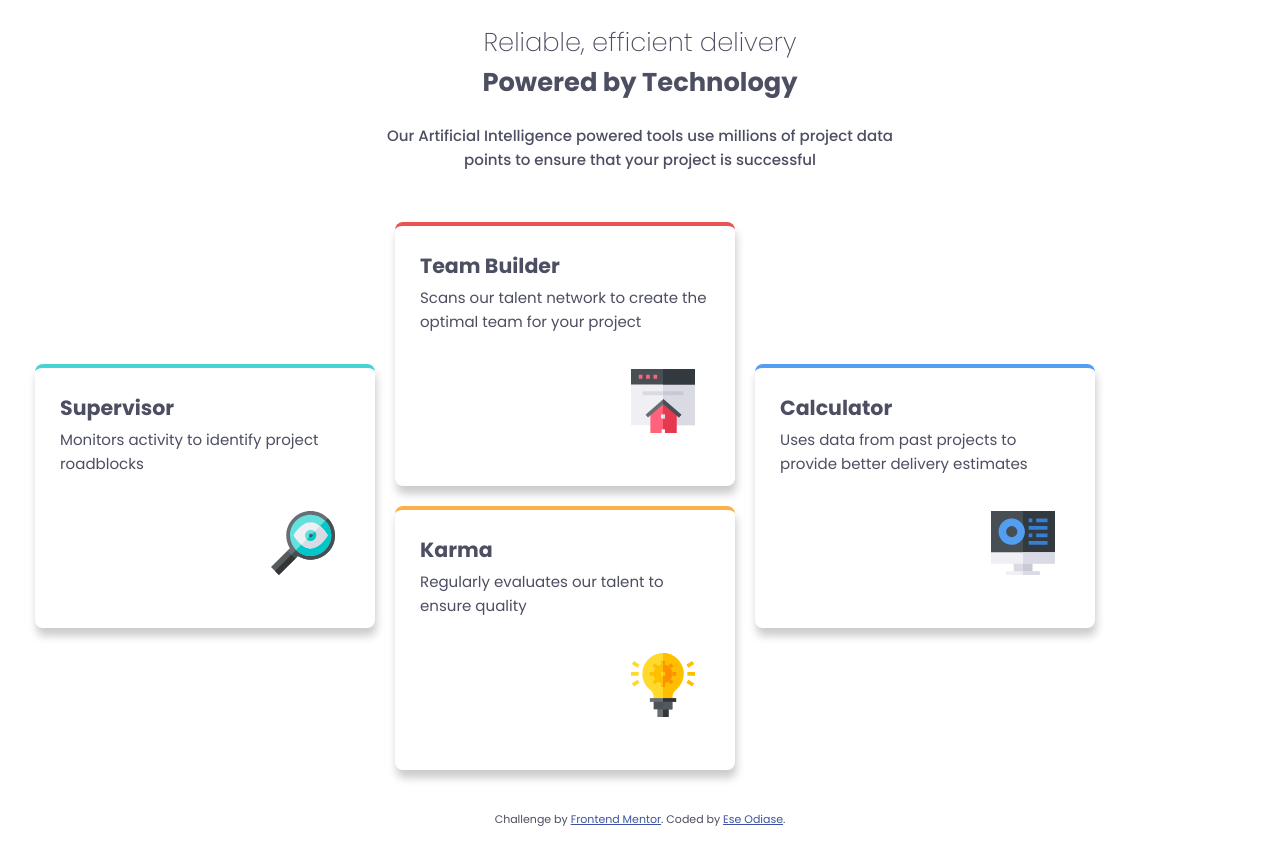
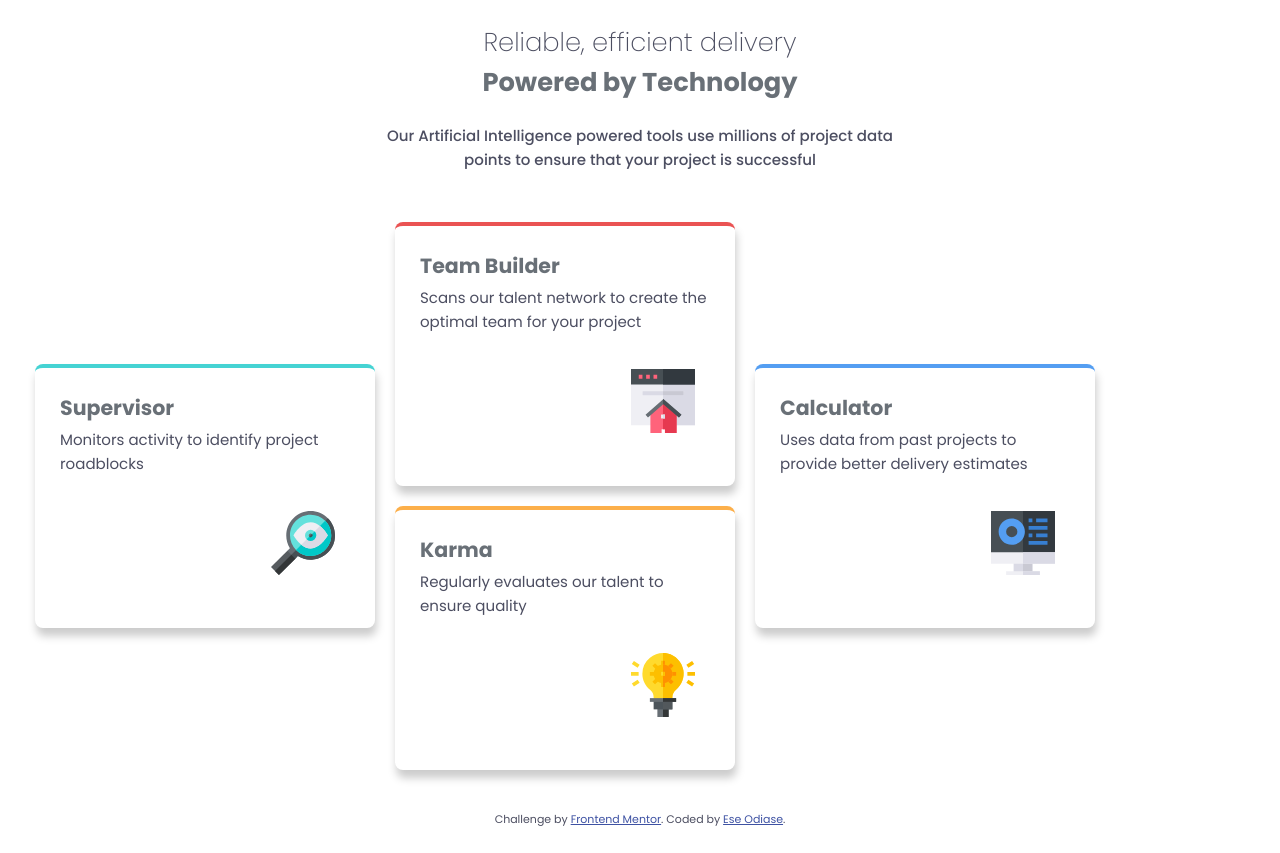
Before and after one commit to eseodiase/four-card-feature-section, a plain HTML site: page index.html in a window 1280 px wide. Drawn offline with Linux system fonts and the light colour scheme.

Commit message:
update style.css

```diff
--- a/src/style.css
+++ b/src/style.css
@@ -16,7 +16,7 @@
   --card2-outline: 4px solid hsl(0, 78%, 62%);
   --card3-outline: 4px solid hsl(34, 97%, 64%);
   --card4-outline: 4px solid hsl(212, 86%, 64%);
-  --h2-h3-color: hsl hsl(212, 6%, 44%);
+  --h2-h3-color: hsl(212, 6%, 44%);
   --link-font: 0.6875rem;
 }
 
@@ -34,7 +34,6 @@ main {
   display: flex;
   justify-content: center;
   align-items: center;
-
 }
 
 #main-heading {
@@ -73,6 +72,7 @@ h3 {
   display: flex;
   flex-direction: column;
   margin-block-end: 3.75rem;
+  max-width: 75rem;
 }
 
 .card_one,
```
